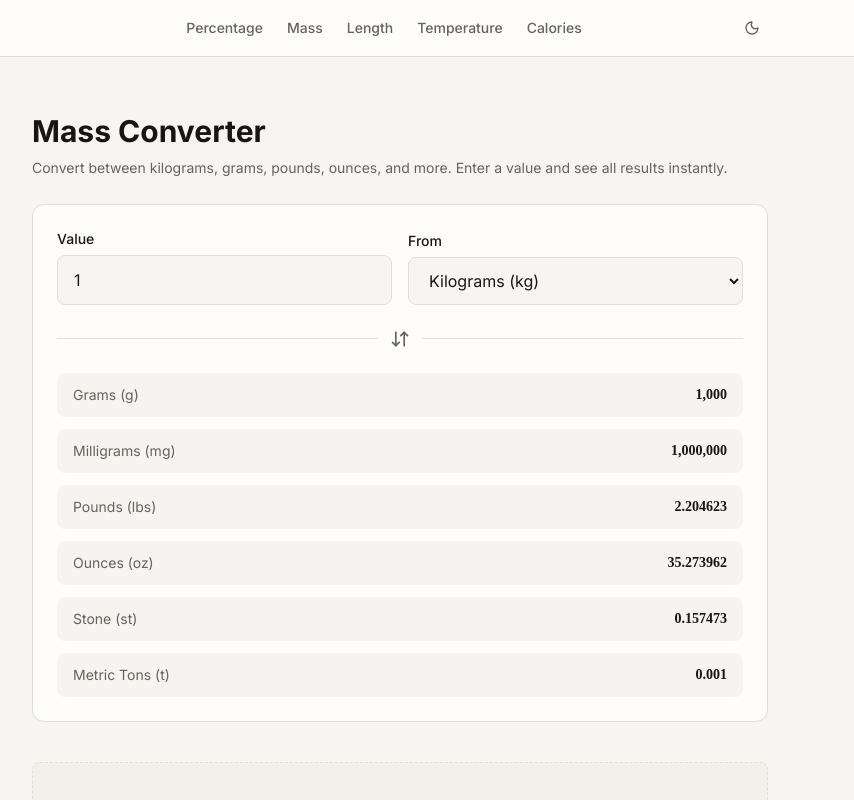
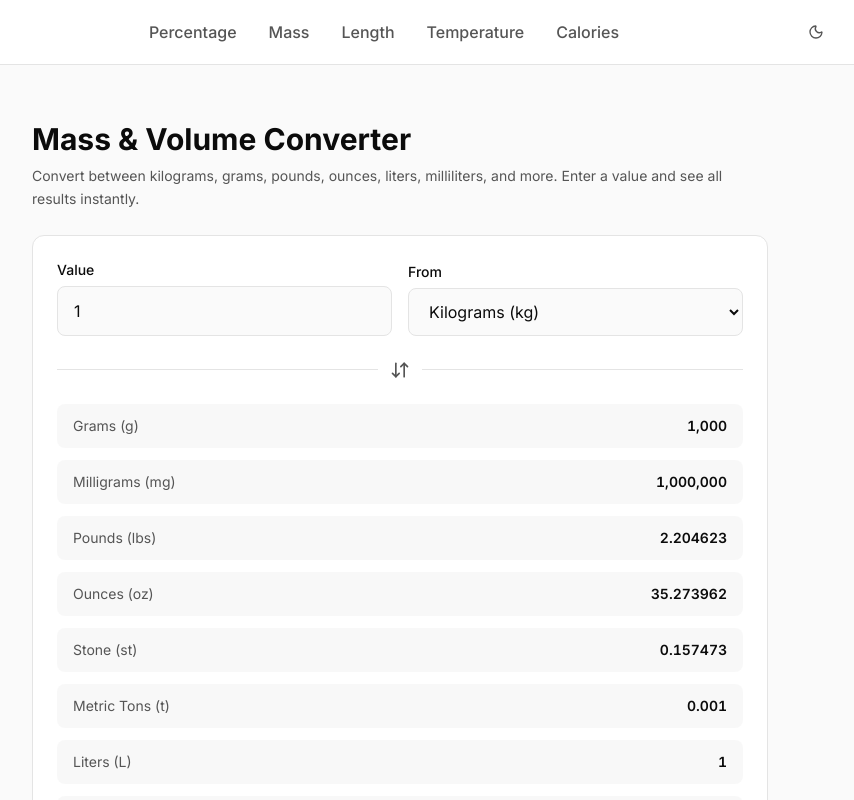
Before and after one commit to DeanHasani/ToolsHub, a Next.js app: page /tools/mass-converter in a window 1280 px wide. Shown: the top 800 px of the page, without its empty margins (240-1094 px from the left). Built offline with nearby package versions, Linux system fonts and the light colour scheme.

Commit message:
visual changes

```diff
--- a/app/globals.css
+++ b/app/globals.css
@@ -4,74 +4,74 @@
 @custom-variant dark (&:is(.dark *));
 
 :root {
-  --background: oklch(0.97 0.005 80);
-  --foreground: oklch(0.2 0.01 60);
-  --card: oklch(0.995 0.002 80);
-  --card-foreground: oklch(0.2 0.01 60);
-  --popover: oklch(0.995 0.002 80);
-  --popover-foreground: oklch(0.2 0.01 60);
-  --primary: oklch(0.25 0.01 60);
-  --primary-foreground: oklch(0.97 0.005 80);
-  --secondary: oklch(0.94 0.008 80);
-  --secondary-foreground: oklch(0.25 0.01 60);
-  --muted: oklch(0.94 0.008 80);
-  --muted-foreground: oklch(0.5 0.01 60);
-  --accent: oklch(0.55 0.12 160);
-  --accent-foreground: oklch(0.98 0.005 80);
+  --background: oklch(0.985 0 0);
+  --foreground: oklch(0.15 0 0);
+  --card: oklch(1 0 0);
+  --card-foreground: oklch(0.15 0 0);
+  --popover: oklch(1 0 0);
+  --popover-foreground: oklch(0.15 0 0);
+  --primary: oklch(0.2 0 0);
+  --primary-foreground: oklch(0.985 0 0);
+  --secondary: oklch(0.96 0 0);
+  --secondary-foreground: oklch(0.2 0 0);
+  --muted: oklch(0.96 0 0);
+  --muted-foreground: oklch(0.45 0 0);
+  --accent: oklch(0.45 0 0);
+  --accent-foreground: oklch(0.985 0 0);
   --destructive: oklch(0.577 0.245 27.325);
   --destructive-foreground: oklch(0.577 0.245 27.325);
-  --border: oklch(0.9 0.01 80);
-  --input: oklch(0.9 0.01 80);
-  --ring: oklch(0.55 0.12 160);
-  --chart-1: oklch(0.55 0.12 160);
-  --chart-2: oklch(0.6 0.118 184.704);
-  --chart-3: oklch(0.398 0.07 227.392);
-  --chart-4: oklch(0.828 0.189 84.429);
-  --chart-5: oklch(0.769 0.188 70.08);
+  --border: oklch(0.92 0 0);
+  --input: oklch(0.92 0 0);
+  --ring: oklch(0.45 0 0);
+  --chart-1: oklch(0.45 0 0);
+  --chart-2: oklch(0.55 0 0);
+  --chart-3: oklch(0.65 0 0);
+  --chart-4: oklch(0.75 0 0);
+  --chart-5: oklch(0.35 0 0);
   --radius: 0.5rem;
-  --sidebar: oklch(0.985 0.005 80);
-  --sidebar-foreground: oklch(0.2 0.01 60);
-  --sidebar-primary: oklch(0.25 0.01 60);
-  --sidebar-primary-foreground: oklch(0.97 0.005 80);
-  --sidebar-accent: oklch(0.94 0.008 80);
-  --sidebar-accent-foreground: oklch(0.25 0.01 60);
-  --sidebar-border: oklch(0.9 0.01 80);
-  --sidebar-ring: oklch(0.55 0.12 160);
+  --sidebar: oklch(0.98 0 0);
+  --sidebar-foreground: oklch(0.15 0 0);
+  --sidebar-primary: oklch(0.2 0 0);
+  --sidebar-primary-foreground: oklch(0.985 0 0);
+  --sidebar-accent: oklch(0.96 0 0);
+  --sidebar-accent-foreground: oklch(0.2 0 0);
+  --sidebar-border: oklch(0.92 0 0);
+  --sidebar-ring: oklch(0.45 0 0);
 }
 
 .dark {
-  --background: oklch(0.18 0.01 60);
-  --foreground: oklch(0.94 0.005 80);
-  --card: oklch(0.22 0.01 60);
-  --card-foreground: oklch(0.94 0.005 80);
-  --popover: oklch(0.22 0.01 60);
-  --popover-foreground: oklch(0.94 0.005 80);
-  --primary: oklch(0.94 0.005 80);
-  --primary-foreground: oklch(0.18 0.01 60);
-  --secondary: oklch(0.28 0.01 60);
-  --secondary-foreground: oklch(0.94 0.005 80);
-  --muted: oklch(0.28 0.01 60);
-  --muted-foreground: oklch(0.65 0.01 60);
-  --accent: oklch(0.6 0.12 160);
-  --accent-foreground: oklch(0.98 0.005 80);
+  --background: oklch(0.13 0 0);
+  --foreground: oklch(0.93 0 0);
+  --card: oklch(0.17 0 0);
+  --card-foreground: oklch(0.93 0 0);
+  --popover: oklch(0.17 0 0);
+  --popover-foreground: oklch(0.93 0 0);
+  --primary: oklch(0.93 0 0);
+  --primary-foreground: oklch(0.13 0 0);
+  --secondary: oklch(0.22 0 0);
+  --secondary-foreground: oklch(0.93 0 0);
+  --muted: oklch(0.22 0 0);
+  --muted-foreground: oklch(0.7 0 0);
+  --accent: oklch(0.7 0 0);
+  --accent-foreground: oklch(0.13 0 0);
   --destructive: oklch(0.396 0.141 25.723);
   --destructive-foreground: oklch(0.637 0.237 25.331);
-  --border: oklch(0.3 0.01 60);
-  --input: oklch(0.3 0.01 60);
-  --ring: oklch(0.6 0.12 160);
-  --chart-1: oklch(0.6 0.12 160);
-  --chart-2: oklch(0.696 0.17 162.48);
-  --chart-3: oklch(0.769 0.188 70.08);
-  --chart-4: oklch(0.627 0.265 303.9);
-  --chart-5: oklch(0.645 0.246 16.439);
-  --sidebar: oklch(0.22 0.01 60);
-  --sidebar-foreground: oklch(0.94 0.005 80);
-  --sidebar-primary: oklch(0.6 0.12 160);
-  --sidebar-primary-foreground: oklch(0.94 0.005 80);
-  --sidebar-accent: oklch(0.28 0.01 60);
-  --sidebar-accent-foreground: oklch(0.94 0.005 80);
-  --sidebar-border: oklch(0.3 0.01 60);
-  --sidebar-ring: oklch(0.6 0.12 160);
+  --border: oklch(0.26 0 0);
+  --input: oklch(0.26 0 0);
+  --ring: oklch(0.7 0 0);
+  --chart-1: oklch(0.7 0 0);
+  --chart-2: oklch(0.6 0 0);
+  --chart-3: oklch(0.5 0 0);
+  --chart-4: oklch(0.8 0 0);
+  --chart-5: oklch(0.4 0 0);
+  --sidebar: oklch(0.17 0 0);
+  --sidebar-foreground: oklch(0.93 0 0);
+  --sidebar-primary: oklch(0.7 0 0);
+  --sidebar-primary-foreground: oklch(0.93 0 0);
+  --sidebar-accent: oklch(0.22 0 0);
+  --sidebar-accent-foreground: oklch(0.93 0 0);
+  --sidebar-border: oklch(0.26 0 0);
+  --sidebar-ring: oklch(0.7 0 0);
 }
 
 @theme inline {
--- a/app/tools/length-converter/page.tsx
+++ b/app/tools/length-converter/page.tsx
@@ -40,22 +40,22 @@ export default function LengthConverterPage() {
               <tr className="border-b border-border">
                 <td className="py-2 pr-4">1 m</td>
                 <td className="py-2 pr-4">Feet</td>
-                <td className="py-2 font-mono">3.2808 ft</td>
+                <td className="py-2 tabular-nums">3.2808 ft</td>
               </tr>
               <tr className="border-b border-border">
                 <td className="py-2 pr-4">1 km</td>
                 <td className="py-2 pr-4">Miles</td>
-                <td className="py-2 font-mono">0.6214 mi</td>
+                <td className="py-2 tabular-nums">0.6214 mi</td>
               </tr>
               <tr className="border-b border-border">
                 <td className="py-2 pr-4">1 in</td>
                 <td className="py-2 pr-4">Centimeters</td>
-                <td className="py-2 font-mono">2.54 cm</td>
+                <td className="py-2 tabular-nums">2.54 cm</td>
               </tr>
               <tr>
                 <td className="py-2 pr-4">1 mile</td>
                 <td className="py-2 pr-4">Kilometers</td>
-                <td className="py-2 font-mono">1.6093 km</td>
+                <td className="py-2 tabular-nums">1.6093 km</td>
               </tr>
             </tbody>
           </table>
--- a/app/tools/mass-converter/mass-converter-client.tsx
+++ b/app/tools/mass-converter/mass-converter-client.tsx
@@ -11,8 +11,11 @@ const units = [
   { label: "Ounces (oz)", value: "oz" },
   { label: "Stone (st)", value: "st" },
   { label: "Metric Tons (t)", value: "t" },
+  { label: "Liters (L)", value: "L" },
+  { label: "Milliliters (mL)", value: "mL" },
 ]
 
+// Note: Liters/mL assume water density (1g = 1mL)
 const toGrams: Record<string, number> = {
   kg: 1000,
   g: 1,
@@ -21,6 +24,8 @@ const toGrams: Record<string, number> = {
   oz: 28.3495231,
   st: 6350.29318,
   t: 1_000_000,
+  L: 1000,
+  mL: 1,
 }
 
 export function MassConverterClient() {
--- a/app/tools/mass-converter/page.tsx
+++ b/app/tools/mass-converter/page.tsx
@@ -4,19 +4,19 @@ import { AdPlaceholder } from "@/components/ad-placeholder"
 import Link from "next/link"
 
 export const metadata: Metadata = {
-  title: "Mass Converter - Convert kg, g, lbs, oz, stone, mg",
-  description: "Free online mass converter. Easily convert between kilograms, grams, pounds, ounces, stone, milligrams, and metric tons.",
-  keywords: ["mass converter", "weight converter", "kg to lbs", "grams to ounces", "pounds to kilograms"],
+  title: "Mass & Volume Converter - kg, g, lbs, oz, liters, mL",
+  description: "Free online mass and volume converter. Convert between kilograms, grams, pounds, ounces, liters, milliliters, and more.",
+  keywords: ["mass converter", "weight converter", "kg to lbs", "grams to ounces", "liters to ml", "volume converter"],
 }
 
 export default function MassConverterPage() {
   return (
     <div className="mx-auto max-w-3xl px-4 py-10 lg:py-14">
       <h1 className="text-2xl font-bold text-foreground sm:text-3xl">
-        Mass Converter
+        Mass & Volume Converter
       </h1>
       <p className="mt-2 text-sm leading-relaxed text-muted-foreground">
-        Convert between kilograms, grams, pounds, ounces, and more. Enter a value and see all results instantly.
+        Convert between kilograms, grams, pounds, ounces, liters, milliliters, and more. Enter a value and see all results instantly.
       </p>
 
       <div className="mt-6">
@@ -47,22 +47,22 @@ export default function MassConverterPage() {
               <tr className="border-b border-border">
                 <td className="py-2 pr-4">1 kg</td>
                 <td className="py-2 pr-4">Pounds</td>
-                <td className="py-2 font-mono">2.2046 lbs</td>
+                <td className="py-2 tabular-nums">2.2046 lbs</td>
               </tr>
               <tr className="border-b border-border">
                 <td className="py-2 pr-4">1 lb</td>
                 <td className="py-2 pr-4">Kilograms</td>
-                <td className="py-2 font-mono">0.4536 kg</td>
+                <td className="py-2 tabular-nums">0.4536 kg</td>
               </tr>
               <tr className="border-b border-border">
                 <td className="py-2 pr-4">16 oz</td>
                 <td className="py-2 pr-4">Pounds</td>
-                <td className="py-2 font-mono">1 lb</td>
+                <td className="py-2 tabular-nums">1 lb</td>
               </tr>
               <tr>
                 <td className="py-2 pr-4">1 stone</td>
                 <td className="py-2 pr-4">Kilograms</td>
-                <td className="py-2 font-mono">6.3503 kg</td>
+                <td className="py-2 tabular-nums">6.3503 kg</td>
               </tr>
             </tbody>
           </table>
--- a/components/site-header.tsx
+++ b/components/site-header.tsx
@@ -18,23 +18,23 @@ export function SiteHeader() {
 
   return (
     <header className="sticky top-0 z-50 border-b border-border bg-card/95 backdrop-blur-sm">
-      <div className="mx-auto flex max-w-3xl items-center justify-between px-4 py-3">
+      <div className="mx-auto flex max-w-4xl items-center justify-between px-4 py-4">
         {/* Mobile toggle */}
         <button
-          className="flex h-9 w-9 items-center justify-center rounded-md text-foreground transition-colors hover:bg-secondary md:hidden"
+          className="flex h-10 w-10 items-center justify-center rounded-md text-foreground transition-colors hover:bg-secondary md:hidden"
           onClick={() => setMobileOpen(!mobileOpen)}
           aria-label={mobileOpen ? "Close menu" : "Open menu"}
         >
-          {mobileOpen ? <X className="h-5 w-5" /> : <Menu className="h-5 w-5" />}
+          {mobileOpen ? <X className="h-6 w-6" /> : <Menu className="h-6 w-6" />}
         </button>
 
         {/* Desktop nav - centered */}
-        <nav className="hidden flex-1 items-center justify-center gap-6 md:flex" aria-label="Main navigation">
+        <nav className="hidden flex-1 items-center justify-center gap-8 md:flex" aria-label="Main navigation">
           {navLinks.map((link) => (
             <Link
               key={link.href}
               href={link.href}
-              className="text-sm font-medium text-muted-foreground transition-colors hover:text-foreground"
+              className="text-base font-medium text-muted-foreground transition-colors hover:text-foreground"
             >
               {link.name}
             </Link>
@@ -50,7 +50,7 @@ export function SiteHeader() {
       {/* Mobile nav */}
       {mobileOpen && (
         <nav
-          className="border-t border-border bg-card px-4 pb-4 pt-2 md:hidden"
+          className="border-t border-border bg-card px-4 pb-4 pt-3 md:hidden"
           aria-label="Mobile navigation"
         >
           <div className="flex flex-col gap-1">
@@ -59,7 +59,7 @@ export function SiteHeader() {
                 key={link.href}
                 href={link.href}
                 onClick={() => setMobileOpen(false)}
-                className="rounded-md px-3 py-2.5 text-sm font-medium text-foreground transition-colors hover:bg-secondary"
+                className="rounded-md px-3 py-3 text-base font-medium text-foreground transition-colors hover:bg-secondary"
               >
                 {link.name}
               </Link>
--- a/components/unit-converter.tsx
+++ b/components/unit-converter.tsx
@@ -77,7 +77,7 @@ export function UnitConverter({ units, convert, defaultUnit }: UnitConverterProp
             className="flex items-center justify-between rounded-lg bg-secondary/50 px-4 py-3"
           >
             <span className="text-sm text-muted-foreground">{result.label}</span>
-            <span className="font-mono text-sm font-semibold text-foreground">
+            <span className="text-sm font-semibold text-foreground tabular-nums">
               {result.value % 1 === 0 ? result.value.toLocaleString() : result.value.toLocaleString(undefined, { maximumFractionDigits: 6 })}
             </span>
           </div>
```
Also changed, not shown: app/tools/temperature-converter/page.tsx (+4 -4 lines).
